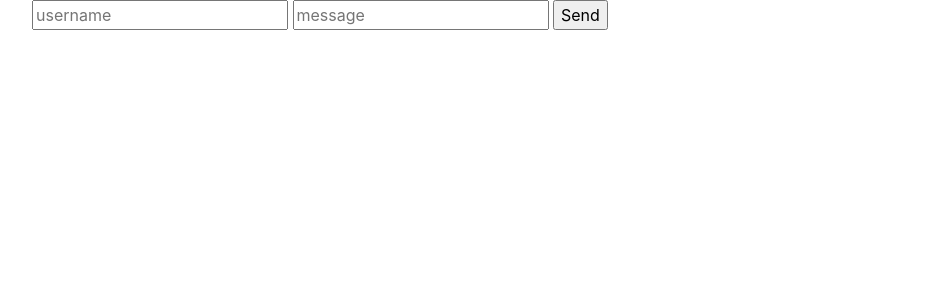
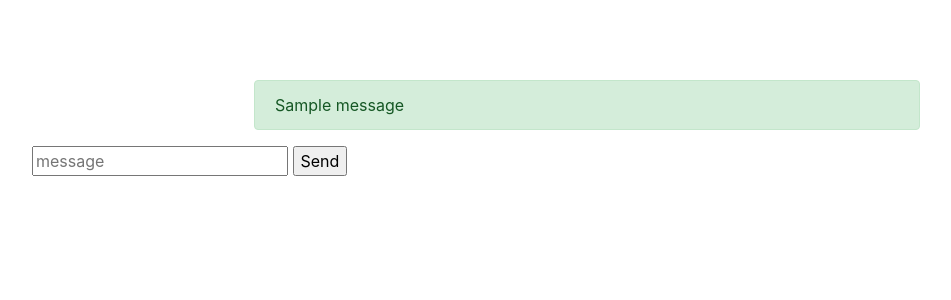
Before and after one commit to Chris-C3A/ChatApp, a Flask app: page /chat/general in a window 1280 px wide. Shown: the top 300 px of the page, without its empty margins (53-1004 px from the left). Run offline with Flask 2, Linux system fonts and the light colour scheme; a user stored in the database is signed in; tables that the repository leaves empty hold one stand-in row (values such as "Sample post"); one stand-in notice (Sample message) is shown; parts of the project's set-up code (start-up, migrations or seed data) failed here and were passed over; some libraries are stand-ins or nearby versions.

Commit message:
login/register

```diff
--- a/chatapp/routes.py
+++ b/chatapp/routes.py
@@ -76,6 +76,7 @@ def messageReceived(methods=['GET', 'POST']):
 
 @socketio.on('my event')
 def handle_my_custom_event(json, methods=['GET', 'POST']):
+    json['user_name'] = current_user.username
     print('received my event: ' + str(json))
     if "message" in json.keys():
         messages.append(json)
--- a/chatapp/src/forms.py
+++ b/chatapp/src/forms.py
@@ -7,7 +7,6 @@ import re
 
 class MessageForm(FlaskForm):
     message = StringField("", validators=[DataRequired()])
-    username = StringField("", validators=[DataRequired()])
     submit = SubmitField("Send")
 
 class RegisterForm(FlaskForm):
--- a/chatapp/static/css/main.css
+++ b/chatapp/static/css/main.css
@@ -1,4 +1,10 @@
 .custom-form {
+  width: 60%;
+  margin: 0 auto;
+  margin-top: 40px;
+}
+
+.flash-msgs {
   width: 60%;
   margin: 0 auto;
   margin-top: 80px;
--- a/chatapp/static/js/client.js
+++ b/chatapp/static/js/client.js
@@ -6,10 +6,8 @@ socket.on( 'connect', () => {
     // })
     let form = $( 'form' ).on( 'submit', function( e ) {
         e.preventDefault()
-        let user_name = $( 'input.username' ).val()
         let user_input = $( 'input.message' ).val()
         socket.emit( 'my event', {
-        user_name : user_name,
         message : user_input
         })
         $( 'input.message' ).val( '' ).focus()
@@ -18,8 +16,5 @@ socket.on( 'connect', () => {
 
 socket.on( 'my response', ( msg ) => {
     console.log( msg )
-    if( typeof msg.user_name !== 'undefined' ) {
-        //$( 'h3' ).remove()
-        $( 'div.message_holder' ).append('<div><b style="color:#000">'+msg.user_name+'</b>'+ ": " +msg.message+'</div>' )
-    }
+    $( 'div.message_holder' ).append('<div><b style="color:#000">'+msg.user_name+'</b>'+ ": " +msg.message+'</div>' )
 })
--- a/chatapp/templates/chat.html
+++ b/chatapp/templates/chat.html
@@ -23,17 +23,6 @@
     <form method="POST" action="">
         {{ form.hidden_tag() }}
 
-        {% if form.username.errors %}
-            {{ form.username(class="username", placeholder="username") }}
-            <div class="invalid-feedback">
-                {% for error in form.username.errors %}
-                    <span>{{ error }}</span>
-                {% endfor %}
-            </div>
-        {% else %}
-            {{ form.username(class="username", placeholder="username") }}
-        {% endif %}
-
         {% if form.message.errors %}
             {{ form.message(class="message", placeholder="message") }}
             <div class="invalid-feedback">
--- a/chatapp/templates/layout.html
+++ b/chatapp/templates/layout.html
@@ -12,9 +12,22 @@
     {% endif %}
 </head>
 <body>
-    <div class="container">
-        {% block content %}{% endblock %}
-    </div>
+    <main class="mt-4">
+        <div class="container">
+            <div class="flash-msgs">
+                {% with msgs = get_flashed_messages(with_categories=true) %}
+                    {% if msgs %}
+                        {% for category, msg in msgs %}
+                            <div class="alert alert-{{ category }}">
+                                {{ msg }}
+                            </div>
+                        {% endfor %}
+                    {% endif %}
+                {% endwith %}
+            </div>
+            {% block content %}{% endblock %}
+        </div>
+    </main>
     <script src="{{ url_for('static', filename='bootstrap/js/bootstrap.min.js') }}" type="text/javascript" charset="utf-8"></script>
 </body>
 </html>
```
Also changed, not shown: chatapp/site.db.
